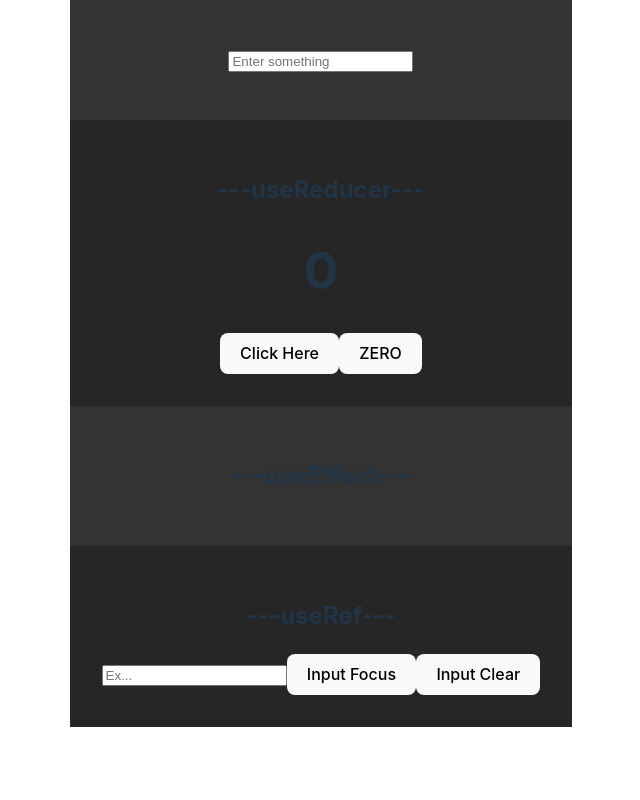
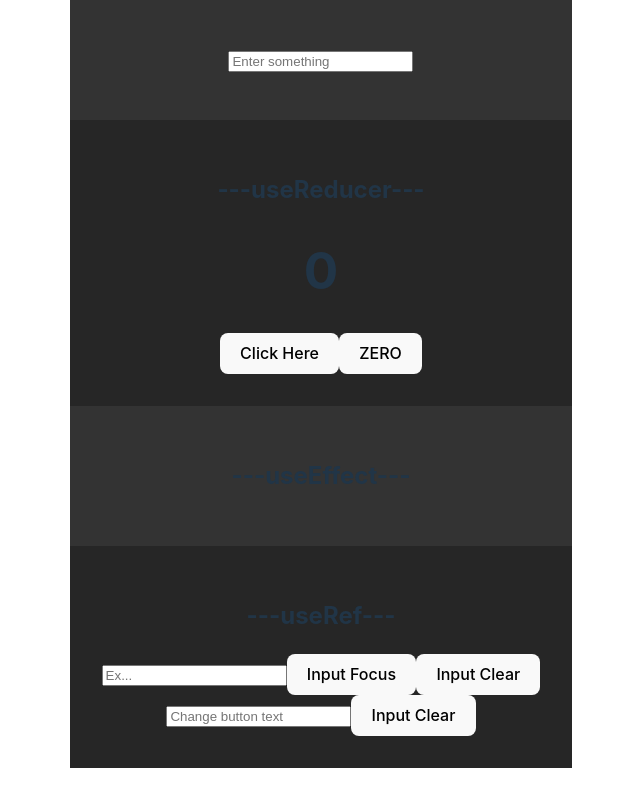
Before and after one commit to MarceloSLeal/react-estudos, a React (Vite) app in the folder variados/ReactHooks01/: page / in a window 1280 px wide. Shown: the part 302-1102 px from the top of the page, without its empty margins (319-959 px from the left). Before the commit the page ends 1061 px from the top, so only its background shows below. Built offline with nearby package versions, Linux system fonts and the light colour scheme; no server answers.

Commit message:
Mais exemplo de useRef no mesmo arquivo, um click no botão limpa o input e texto digitado no input muda o texto do botão

```diff
--- a/variados/ReactHooks01/src/Ref.tsx
+++ b/variados/ReactHooks01/src/Ref.tsx
@@ -3,6 +3,8 @@ import { useRef } from "react";
 const RefTutorial = () => {
 
     const inputRef = useRef<HTMLInputElement | null>(null);
+    const inputButtonRef = useRef<HTMLInputElement | null>(null);
+    const buttonRef = useRef<HTMLButtonElement>(null);
 
     const setFocus = () => {
         if (inputRef.current) {
@@ -14,6 +16,17 @@ const RefTutorial = () => {
             inputRef.current.value = "";
         }
     }
+    const setInputButtonClear = () => {
+        if (inputButtonRef.current) {
+            inputButtonRef.current.value = "";
+        }
+    }
+    const setButtonText = () => {
+        if (buttonRef.current && inputButtonRef.current) {
+            buttonRef.current.textContent = inputButtonRef.current.value;
+            console.log("oi")
+        }
+    }
 
     return (
         <div className="div2">
@@ -21,6 +34,11 @@ const RefTutorial = () => {
             <input type="text" placeholder="Ex..." ref={inputRef}/>
             <button onClick={setFocus}>Input Focus</button>
             <button onClick={setClear}>Input Clear</button>
+            <div>
+                <input type="text" placeholder="Change button text"
+                    onInput={setButtonText} ref={inputButtonRef} />
+                <button onClick={setInputButtonClear} ref={buttonRef}>Input Clear</button>
+            </div>
         </div>
     )
 }
```
